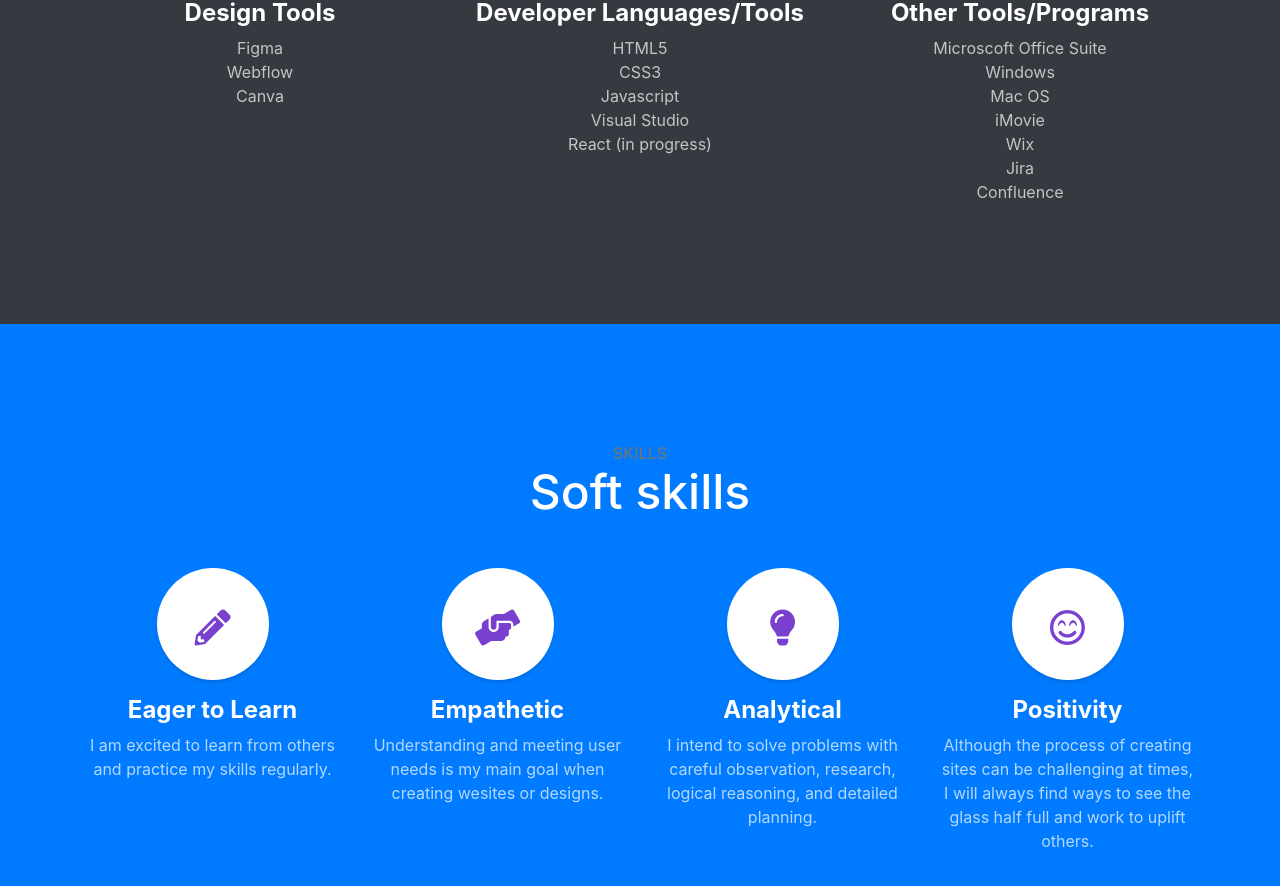
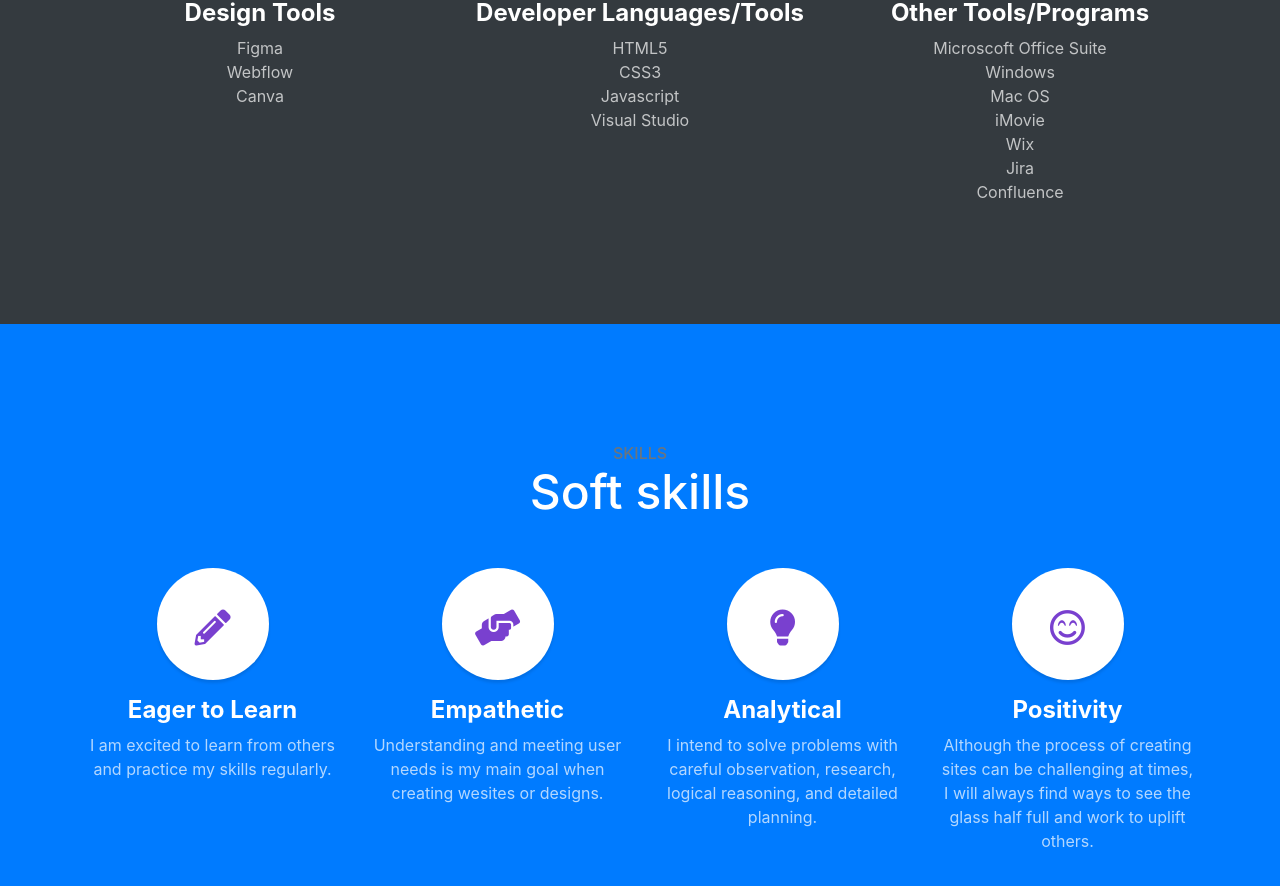
Before and after one commit to np-works/np-works.github.io, a website with bundled scripts: page index.html in a window 1280 px wide. Shown: the part 1574-2460 px from the top of the page. Built offline with nearby package versions, Linux system fonts and the light colour scheme.

Commit message:
small update 2

```diff
--- a/index.html
+++ b/index.html
@@ -136,7 +136,7 @@
 						<p class="text-faded mb-0">CSS3</p>
 						<p class="text-faded mb-0">Javascript</p>
 						<p class="text-faded mb-0">Visual Studio</p>
-						<p class="text-faded mb-0">React (in progress)</p>
+						<!-- <p class="text-faded mb-0">React (in progress)</p> -->
 					</div>
 					<div class="col-lg-4 col-md-12 mb-5 mb-md-0">
 						<!-- <span class="service-icon rounded-circle mx-auto mb-3">
```
